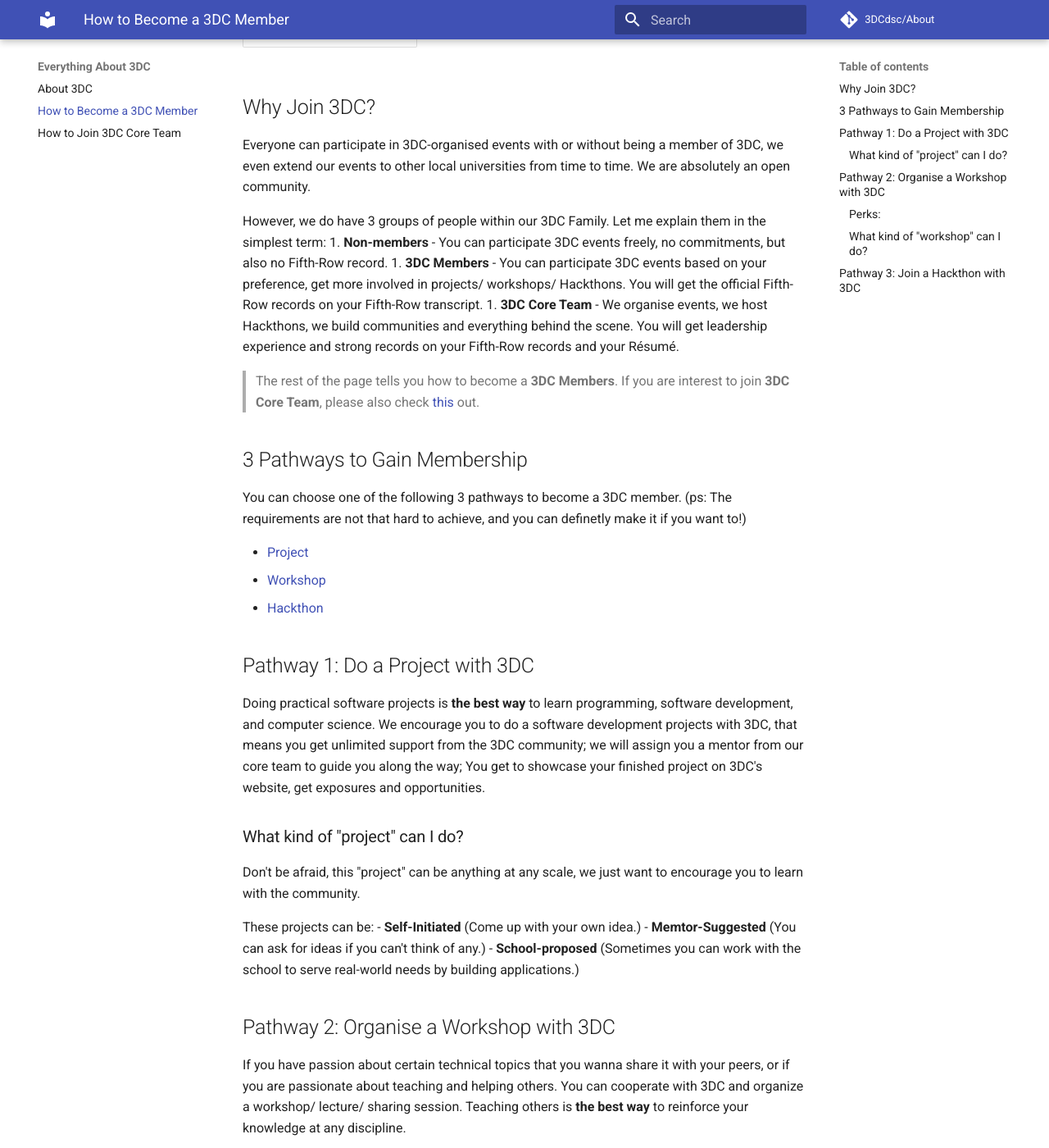
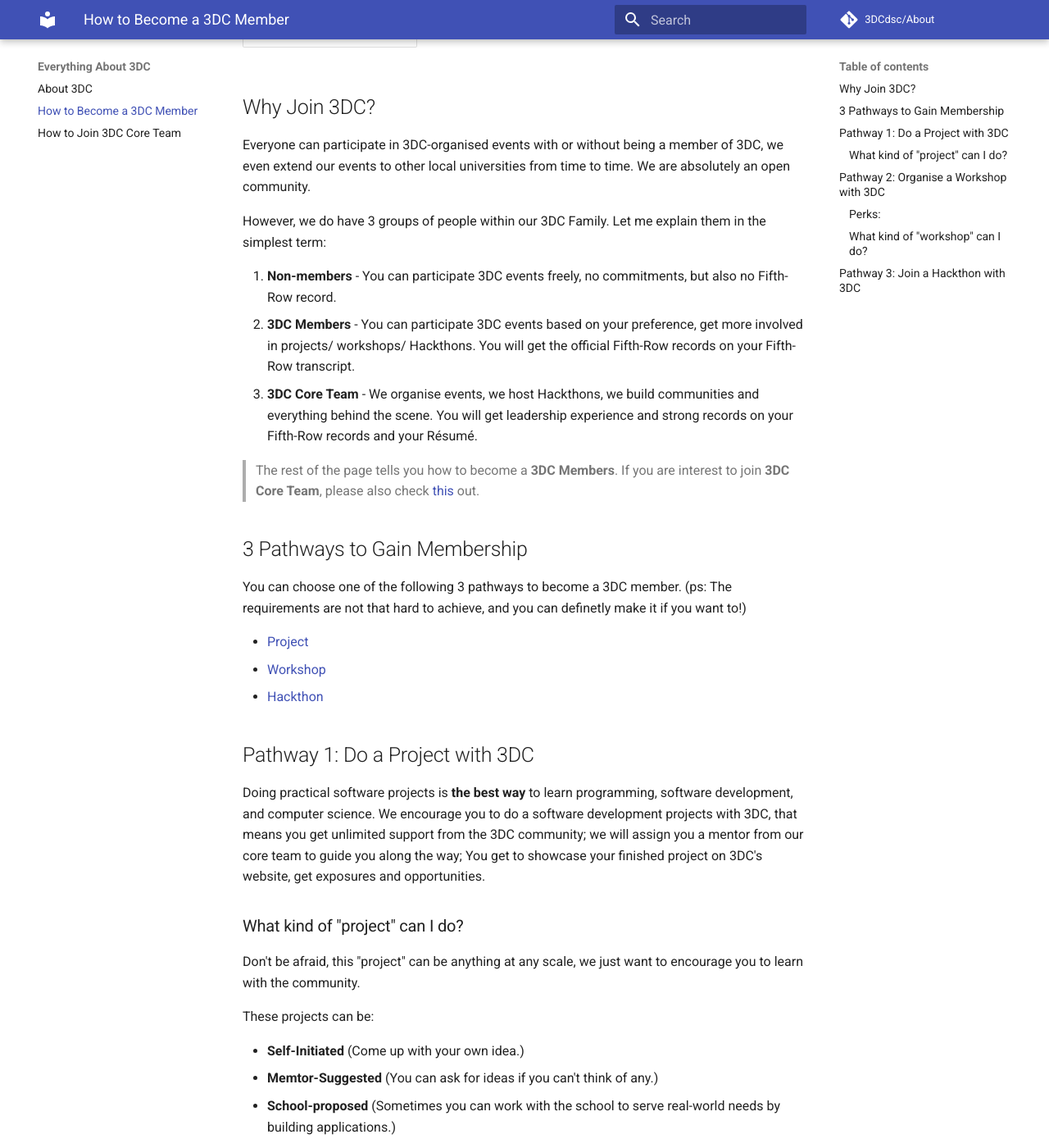
Before and after one commit to 3DCdsc/About, an MkDocs documentation site: the page built from docs/3DC_Membership.md, in a window 1280 px wide and 1400 px high, scrolled down 214 px. Shown: the whole window at 82% size. Built offline with MkDocs 1.6.1 and Material for MkDocs 9.7.7, drawn with Linux system fonts in a browser that asks for light colours; comment, search, counter and statistics services are not loaded.

Commit message:
Fix md newlines

```diff
--- a/docs/3DC_Membership.md
+++ b/docs/3DC_Membership.md
@@ -9,9 +9,10 @@
 Everyone can participate in 3DC-organised events with or without being a member of 3DC, we even extend our events to other local universities from time to time. We are absolutely an open community.
 
 However, we do have 3 groups of people within our 3DC Family. Let me explain them in the simplest term:
+
 1. **Non-members** - You can participate 3DC events freely, no commitments, but also no Fifth-Row record.
-1. **3DC Members** - You can participate 3DC events based on your preference, get more involved in projects/ workshops/ Hackthons. You will get the official Fifth-Row records on your Fifth-Row transcript.
-1. **3DC Core Team** - We organise events, we host Hackthons, we build communities and everything behind the scene. You will get leadership experience and strong records on your Fifth-Row records and your Résumé.
+2. **3DC Members** - You can participate 3DC events based on your preference, get more involved in projects/ workshops/ Hackthons. You will get the official Fifth-Row records on your Fifth-Row transcript.
+3. **3DC Core Team** - We organise events, we host Hackthons, we build communities and everything behind the scene. You will get leadership experience and strong records on your Fifth-Row records and your Résumé.
 
 > The rest of the page tells you how to become a **3DC Members**. If you are interest to join **3DC Core Team**, please also check [this](Join_3DC_Core.md) out.
 
@@ -33,6 +34,7 @@ Doing practical software projects is **the best way** to learn programming, soft
 Don't be afraid, this "project" can be anything at any scale, we just want to encourage you to learn with the community.
 
 These projects can be:
+
 - **Self-Initiated** (Come up with your own idea.)
 - **Memtor-Suggested** (You can ask for ideas if you can't think of any.)
 - **School-proposed** (Sometimes you can work with the school to serve real-world needs by building applications.)
```
Also changed, not shown: docs/Join_3DC_Core.md (+2 -3 lines), docs/index.md (+3 -3 lines).
